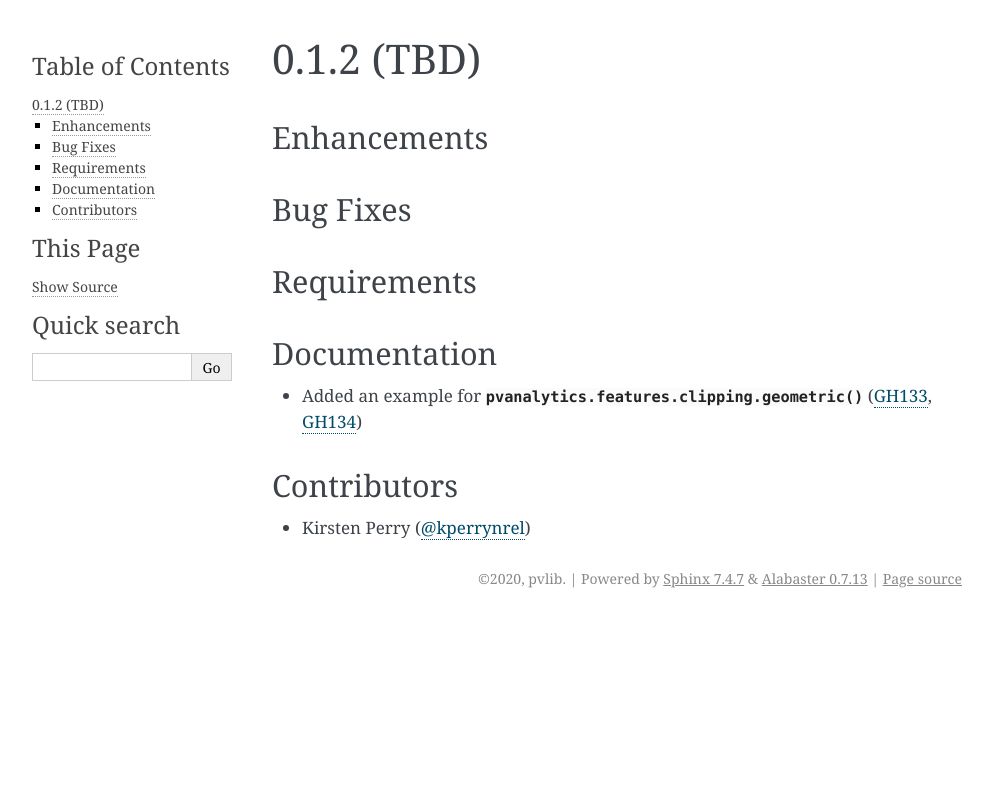
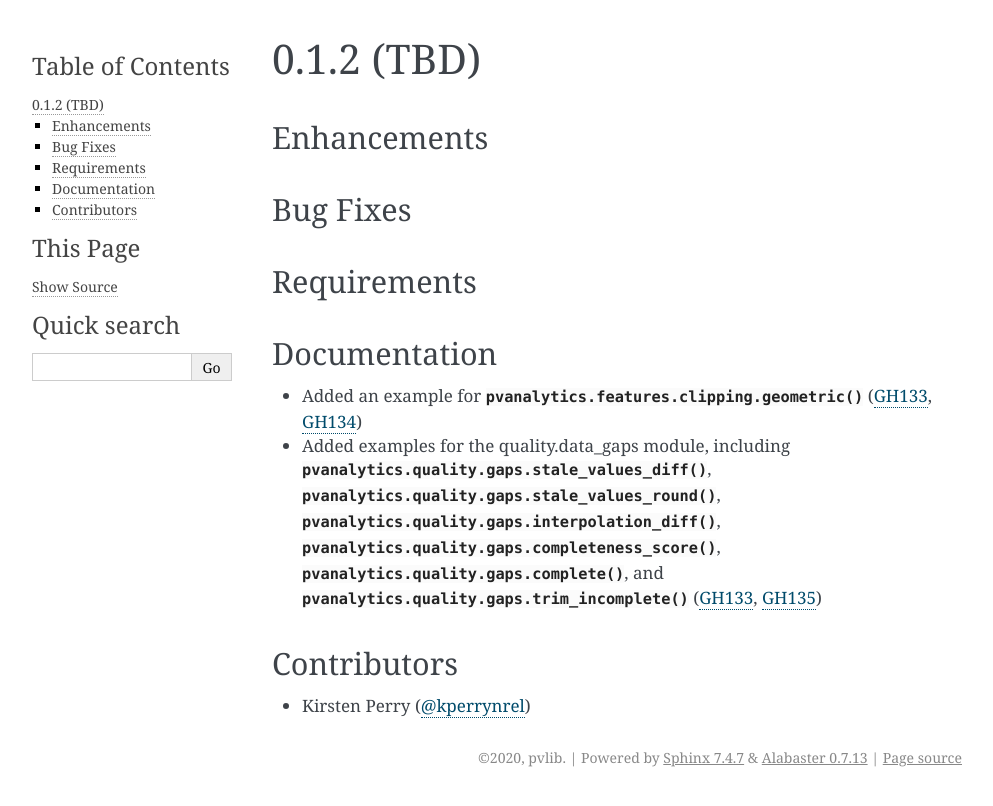
Before and after one commit to pvlib/pvanalytics, a Sphinx documentation site: the page built from docs/whatsnew/0.1.2.rst, in a window 1280 px wide. Shown: the top 806 px of the page, without its empty margins (148-1141 px from the left). Built offline with Sphinx 7.4.7, drawn with Linux system fonts in a browser that asks for light colours; pages that are not in the unit, such as notebooks, are missing from menus.

Commit message:
made updates to the Sphinx docs based on kanderso-nrel's feedback.

```diff
--- a/docs/examples/data-completeness.py
+++ b/docs/examples/data-completeness.py
@@ -1,6 +1,6 @@
 """
 Missing Data Periods
-===================
+====================
 
 Identifying days with missing data using a "completeness" score metric,
 and filtering out consecutive days with a low completeness score for
@@ -51,7 +51,7 @@ plt.show()
 # :py:func:`pvanalytics.quality.gaps.complete`
 minimum_completeness = 0.333
 daily_completeness_mask = gaps.complete(data['value_normalized'],
-                                        minimum_completeness=0.333)
+                                        minimum_completeness=minimum_completeness)
 
 # Mask complete days, based on daily completeness score
 data_completeness_score.plot()
--- a/docs/examples/stale-data.py
+++ b/docs/examples/stale-data.py
@@ -1,6 +1,6 @@
 """
 Stale Data Periods
-===================
+==================
 
 Identifying stale data periods, defined as periods of
 consecutive repeating values, in time series.
@@ -10,8 +10,8 @@ consecutive repeating values, in time series.
 # Identifing and removing stale, or consecutive repeating, values in time
 # series data reduces noise when performing data analysis. This example shows
 # how to use two PVAnalytics functions,
-# :py:func:`pvanalytics.features.gaps.stale_values_diff`
-# and :py:func:`pvanalytics.features.gaps.stale_values_round`, to identify
+# :py:func:`pvanalytics.quality.gaps.stale_values_diff`
+# and :py:func:`pvanalytics.quality.gaps.stale_values_round`, to identify
 # and mask stale data periods in time series data.
 
 import pvanalytics
@@ -50,7 +50,9 @@ plt.show()
 data[460:520] = data.iloc[460]
 data[755:855] = data.iloc[755]
 data[1515:1600] = data.iloc[1515]
-stale_data_insert_mask = pd.Series([False] * len(data), index=data.index)
+stale_data_insert_mask = pd.Series(False, index=data.index)
+# Numpy.r_ translates slice objects to concatenation along the first axis. See here:
+# https://numpy.org/doc/stable/reference/generated/numpy.r_.html
 stale_data_insert_mask.iloc[np.r_[460:520, 755:855, 1515:1600]] = True
 
 data['value_normalized'].plot()
@@ -62,9 +64,9 @@ plt.tight_layout()
 plt.show()
 
 # %%
-# Now, we use :py:func:`pvanalytics.features.gaps.stale_values_diff` to
+# Now, we use :py:func:`pvanalytics.quality.gaps.stale_values_diff` to
 # identify stale values in data. We visualize the detected stale periods
-# graphicallyy.
+# graphically.
 
 stale_data_mask = gaps.stale_values_diff(data['value_normalized'])
 data['value_normalized'].plot()
@@ -76,9 +78,9 @@ plt.tight_layout()
 plt.show()
 
 # %%
-# Now, we use :py:func:`pvanalytics.features.gaps.stale_values_round` to
+# Now, we use :py:func:`pvanalytics.quality.gaps.stale_values_round` to
 # identify stale values in data, using rounded data. This function yields
-# similar results as :py:func:`pvanalytics.features.gaps.stale_values_diff`,
+# similar results as :py:func:`pvanalytics.quality.gaps.stale_values_diff`,
 # except it looks for consecutive repeating data that has been rounded to
 # a settable decimals place.
 
--- a/docs/whatsnew/0.1.2.rst
+++ b/docs/whatsnew/0.1.2.rst
@@ -20,6 +20,14 @@ Documentation
 
 * Added an example for
   :py:func:`pvanalytics.features.clipping.geometric`  (:issue:`133`, :pull:`134`)
+* Added examples for the quality.data_gaps module, including
+  :py:func:`pvanalytics.quality.gaps.stale_values_diff`,
+  :py:func:`pvanalytics.quality.gaps.stale_values_round`,
+  :py:func:`pvanalytics.quality.gaps.interpolation_diff`,
+  :py:func:`pvanalytics.quality.gaps.completeness_score`,
+  :py:func:`pvanalytics.quality.gaps.complete`, and
+  :py:func:`pvanalytics.quality.gaps.trim_incomplete`
+  (:issue:`133`, :pull:`135`)
 
 Contributors
 ~~~~~~~~~~~~
```
Also changed, not shown: docs/examples/interpolated-periods.py (+5 -5 lines).
